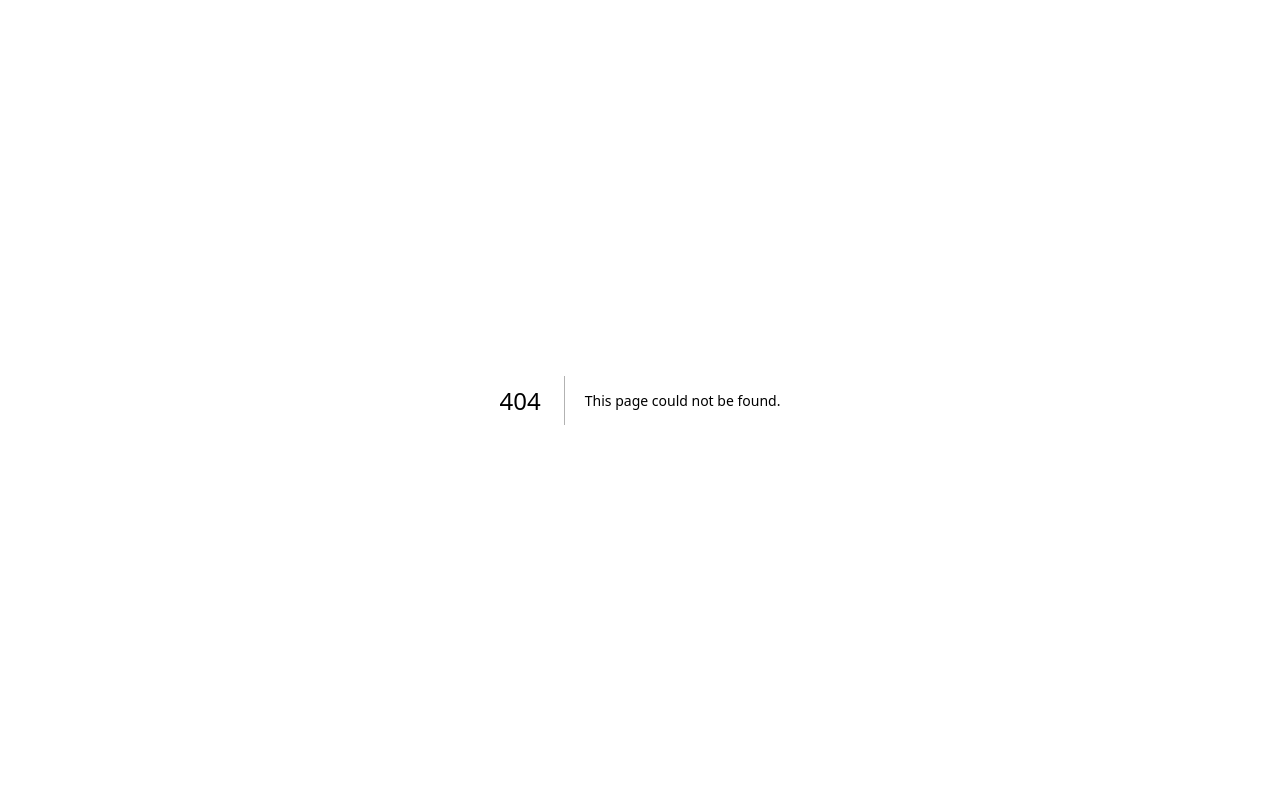
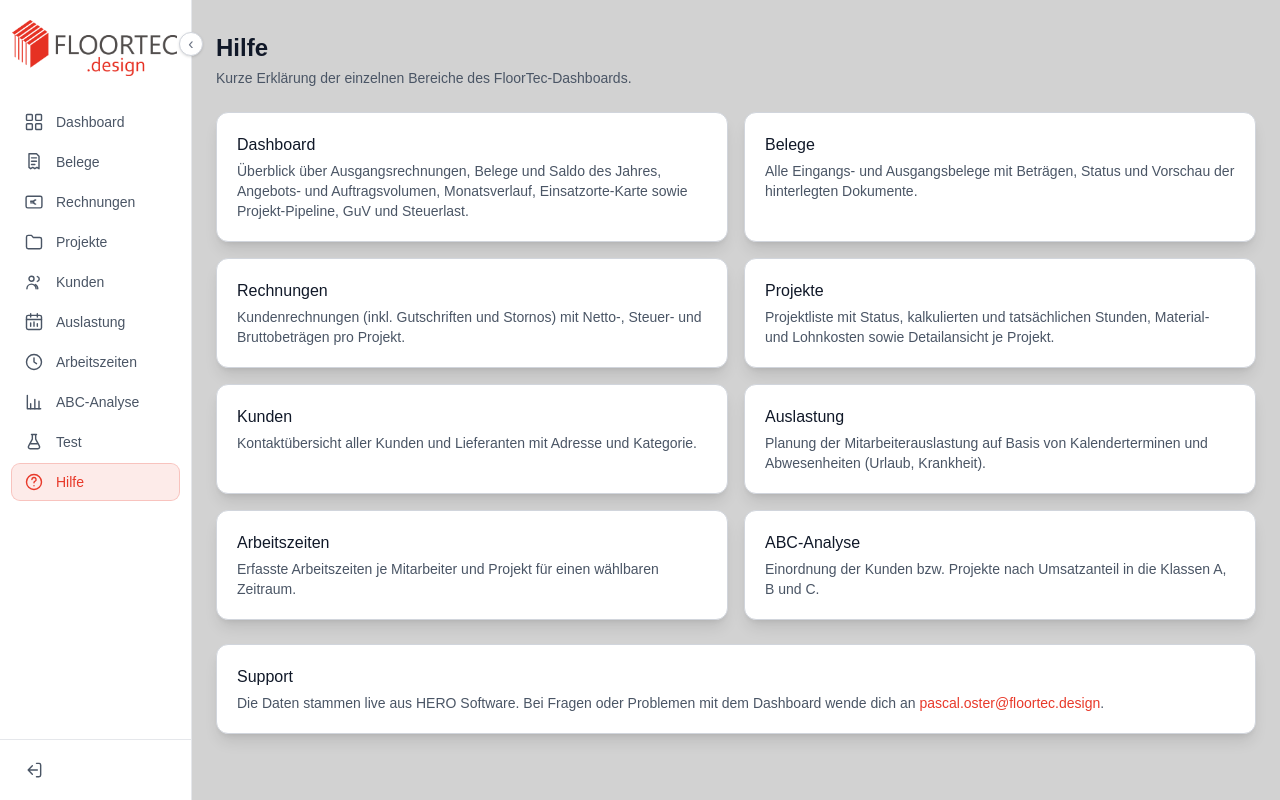
Before and after one commit to poster1992/hero-app, a Next.js app: page /dashboard/hilfe in a window 1280 px wide. Before the commit this address had no page. Built offline with nearby package versions, Linux system fonts and the light colour scheme.

Commit message:
Add Hilfe menu item and page
New "Hilfe" sidebar entry linking to /dashboard/hilfe, with a matching
question-mark icon, plus a Help page summarising each dashboard section
and a support contact block.

Co-Authored-By: Claude Opus 4.8 <noreply@anthropic.com>

```diff
--- /dev/null
+++ b/src/app/dashboard/hilfe/page.tsx
@@ -0,0 +1,74 @@
+const SECTIONS: { title: string; text: string }[] = [
+  {
+    title: "Dashboard",
+    text: "Überblick über Ausgangsrechnungen, Belege und Saldo des Jahres, Angebots- und Auftragsvolumen, Monatsverlauf, Einsatzorte-Karte sowie Projekt-Pipeline, GuV und Steuerlast.",
+  },
+  {
+    title: "Belege",
+    text: "Alle Eingangs- und Ausgangsbelege mit Beträgen, Status und Vorschau der hinterlegten Dokumente.",
+  },
+  {
+    title: "Rechnungen",
+    text: "Kundenrechnungen (inkl. Gutschriften und Stornos) mit Netto-, Steuer- und Bruttobeträgen pro Projekt.",
+  },
+  {
+    title: "Projekte",
+    text: "Projektliste mit Status, kalkulierten und tatsächlichen Stunden, Material- und Lohnkosten sowie Detailansicht je Projekt.",
+  },
+  {
+    title: "Kunden",
+    text: "Kontaktübersicht aller Kunden und Lieferanten mit Adresse und Kategorie.",
+  },
+  {
+    title: "Auslastung",
+    text: "Planung der Mitarbeiterauslastung auf Basis von Kalenderterminen und Abwesenheiten (Urlaub, Krankheit).",
+  },
+  {
+    title: "Arbeitszeiten",
+    text: "Erfasste Arbeitszeiten je Mitarbeiter und Projekt für einen wählbaren Zeitraum.",
+  },
+  {
+    title: "ABC-Analyse",
+    text: "Einordnung der Kunden bzw. Projekte nach Umsatzanteil in die Klassen A, B und C.",
+  },
+];
+
+export default function HilfePage() {
+  return (
+    <div className="flex w-full max-w-full flex-1 flex-col gap-6 px-6 py-8">
+      <header>
+        <h1 className="text-2xl font-semibold text-gray-900">Hilfe</h1>
+        <p className="mt-1 text-sm text-gray-600">
+          Kurze Erklärung der einzelnen Bereiche des FloorTec-Dashboards.
+        </p>
+      </header>
+
+      <div className="grid grid-cols-1 gap-4 sm:grid-cols-2">
+        {SECTIONS.map((s) => (
+          <div
+            key={s.title}
+            className="rounded-xl border border-gray-300 bg-white p-5 shadow-lg shadow-black/10"
+          >
+            <h2 className="text-base font-medium text-gray-900">{s.title}</h2>
+            <p className="mt-1 text-sm text-gray-600">{s.text}</p>
+          </div>
+        ))}
+      </div>
+
+      <div className="rounded-xl border border-gray-300 bg-white p-5 shadow-lg shadow-black/10">
+        <h2 className="text-base font-medium text-gray-900">Support</h2>
+        <p className="mt-1 text-sm text-gray-600">
+          Die Daten stammen live aus HERO Software. Bei Fragen oder Problemen mit dem
+          Dashboard wende dich an{" "}
+          <a
+            className="text-brand-red hover:underline"
+            href="mailto:pascal.oster@floortec.design"
+          >
+            pascal.oster@floortec.design
+          </a>
+          .
+        </p>
+      </div>
+    </div>
+  );
+}
--- a/src/components/Sidebar.tsx
+++ b/src/components/Sidebar.tsx
@@ -16,6 +16,7 @@ const NAV_ITEMS = [
   { href: "/dashboard/arbeitszeiten", label: "Arbeitszeiten", icon: "arbeitszeiten" },
   { href: "/dashboard/abc-analyse", label: "ABC-Analyse", icon: "abc" },
   { href: "/dashboard/test", label: "Test", icon: "test" },
+  { href: "/dashboard/hilfe", label: "Hilfe", icon: "hilfe" },
 ];
 
 /** Monochrome Icons (folgen der Textfarbe via currentColor). */
@@ -94,6 +95,14 @@ function NavIcon({ name }: { name: string }) {
         <svg {...common}>
           <path d="M9 3h6M10 3v5.5L5.5 17a2 2 0 001.8 3h9.4a2 2 0 001.8-3L14 8.5V3" />
           <path d="M8 14h8" />
+        </svg>
+      );
+    case "hilfe":
+      return (
+        <svg {...common}>
+          <circle cx="12" cy="12" r="9" />
+          <path d="M9.5 9a2.5 2.5 0 113.5 2.3c-.8.4-1 1-1 1.7" />
+          <path d="M12 16.5h.01" />
         </svg>
       );
     default:
```
